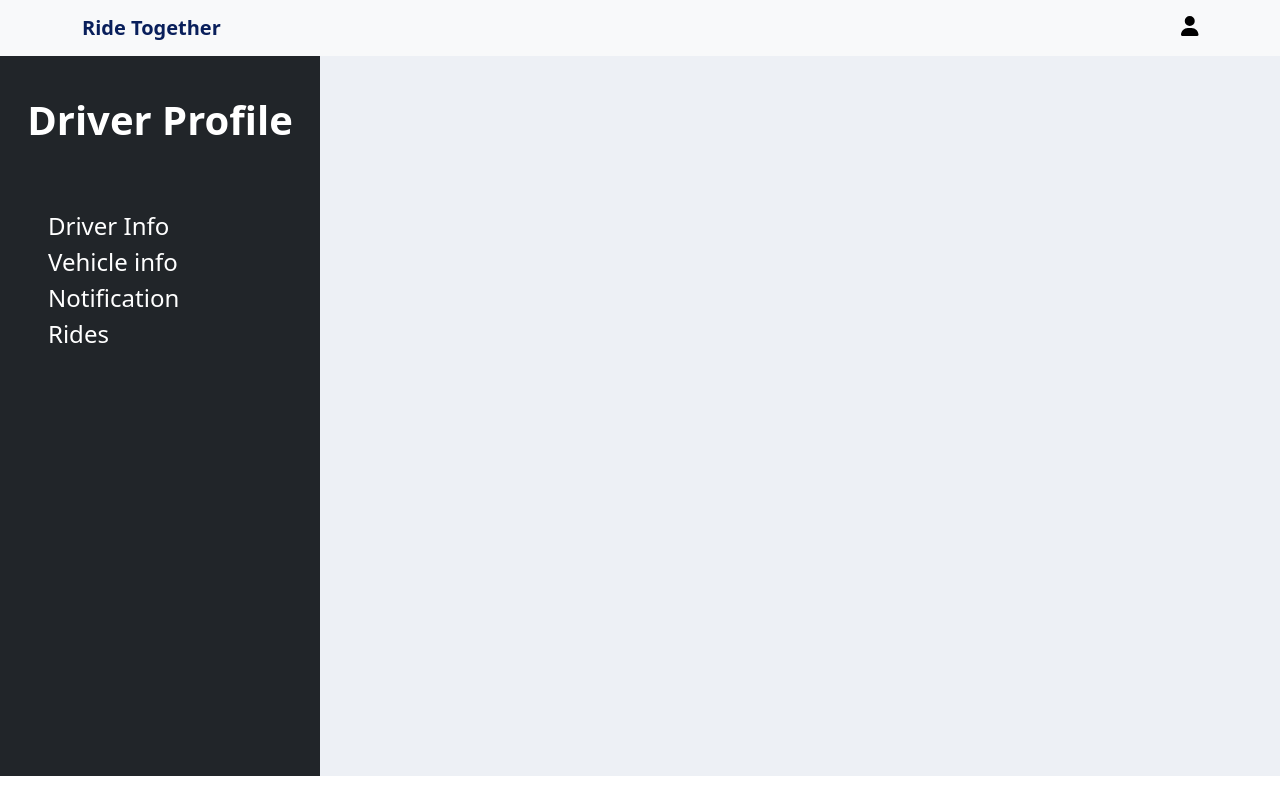
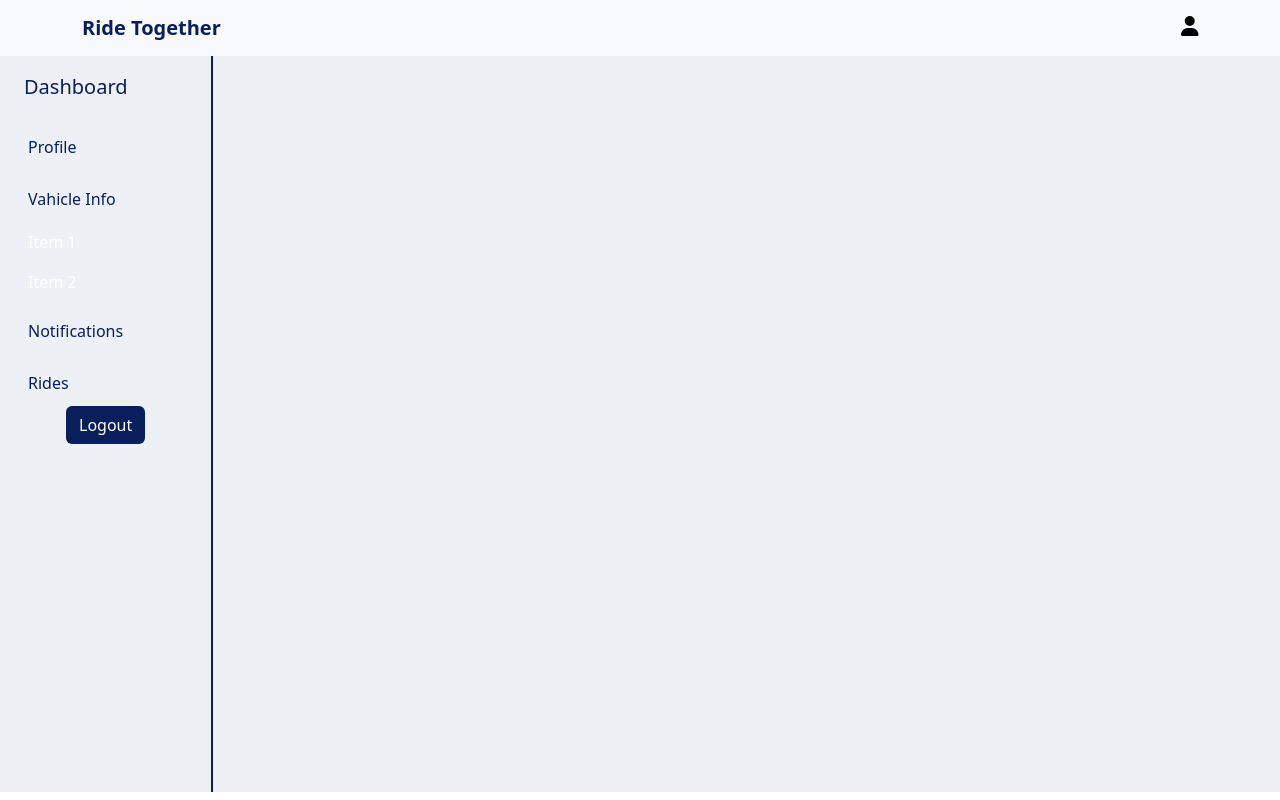
Before and after one commit to CodeWithMahad/rideTogether, a React (Create React App) app in the folder client/: page /DriverHome in a window 1280 px wide. Built offline with nearby package versions, Linux system fonts and the light colour scheme.

Commit message:
dont know

```diff
--- a/client/src/Components/DriverHome.js
+++ b/client/src/Components/DriverHome.js
@@ -8,8 +8,8 @@ export default function DriverHome() {
     return (
         <div>
             <Navbar links={[
-            ]} />
-            <div className="col-lg-3">
+             ]} />
+            <div className="">
                 <SideBar />
             </div>
         </div>
--- a/client/src/Components/HomePage.js
+++ b/client/src/Components/HomePage.js
@@ -44,7 +44,7 @@ export default function HomePage() {
             <div className='container' style={{ ...divStyle }}>
                 <div className="">
                     <div className="row ">
-                        <div className="col-lg-12 mt-2 text-center bg-black opacity-50">
+                        <div className="col-lg-12 mt-2 text-center bg-black opacity-50 ">
                             <h1 className="mt-4 pt-4 text-white display-8 opacity-100" style={{ color: '#091F5B' }}>WE CONNECT DRIVERS & PASSENGERS</h1>
                         </div>
                     </div>
--- a/client/src/Components/SideBar.js
+++ b/client/src/Components/SideBar.js
@@ -1,22 +1,50 @@
 import React from 'react'
 import { Link } from 'react-router-dom'
+import { useNavigate } from 'react-router-dom';
 
 const SideBar = () => {
+  const navigate = useNavigate();
+  const handleClick = () => {
+    navigate('/');
+  }
   return (
-    <div>
-        <div className="bg-dark" style={{height:'91vh'}}>
-            <h1 className="text-center display-6 fw-bold text-white mt-5 pt-5">
-                Driver Profile
-            </h1>
-            <div className='mt-5 pt-3 ms-5'>
-            <Link to={'/'} className='text-white fs-4 pt-5' style={{textDecoration:'none'}}>Driver Info</Link>
-            <br />
-            <Link className='text-white fs-4 pt-5' style={{textDecoration:'none'}}>Vehicle info</Link>
-            <br />
-            <Link className='text-white fs-4 pt-5' style={{textDecoration:'none'}}>Notification</Link>
-            <br />
-            <Link className='text-white fs-4' style={{textDecoration:'none'}}>Rides</Link>
-            </div>
+    <div className="container-fluid mt-5" style={{  }}>
+      <div className="row flex-nowrap">
+        <div className="col-auto col-md-3 col-xl-2 px-sm-2 px-0" style={{ borderRight: '2px solid #091F5B',height: '93vh' }}>
+          <div className="d-flex flex-column align-items-center align-items-sm-start px-3 pt-2 text-white">
+            <Link to='/' className="d-flex align-items-center pb-3 mb-md-0 me-md-auto  text-decoration-none" style={{ color: '#091F5B' }}>
+              <span className="fs-5 d-none d-sm-inline mt-3">Dashboard</span>
+            </Link>
+            <ul className="nav nav-pills flex-column mb-sm-auto mb-0 align-items-center align-items-sm-start" id="menu">
+              <li className="nav-item">
+                <Link to='/' className="nav-link align-middle px-0">
+                  <i className="fs-4 bi-house"></i> <span className="ms-1 d-none d-sm-inline text-decoration-none" style={{ color: '#091F5B' }}>Profile</span>
+                </Link>
+              </li>
+              <li>
+                <Link href="#submenu1" data-bs-toggle="collapse" className="nav-link px-0 align-middle">
+                  <i className="fs-4 bi-speedometer2"></i> <span className="ms-1 d-none d-sm-inline text-decoration-none" style={{ color: '#091F5B' }}>Vahicle Info</span> </Link>
+                <ul className="collapse show nav flex-column ms-1" id="submenu1" data-bs-parent="#menu">
+                  <li className="w-100">
+                    <Link to='/' className="nav-link px-0 text-white text-decoration-none"> <span className="d-none d-sm-inline">Item</span> 1 </Link>
+                  </li>
+                  <li>
+                    <Link to='/' className="nav-link px-0 text-white text-decoration-none"> <span className="d-none d-sm-inline">Item</span> 2 </Link>
+                  </li>
+                </ul>
+              </li>
+              <li>
+                <Link to='/' className="nav-link px-0 align-middle">
+                  <i className="fs-4 bi-table"></i> <span className="ms-1 d-none d-sm-inline text-decoration-none" style={{ color: '#091F5B' }}>Notifications</span></Link>
+              </li>
+              <li>
+                <Link href="#submenu3" data-bs-toggle="collapse" className="nav-link px-0 align-middle">
+                  <i className="fs-4 bi-grid"></i> <span className="ms-1 d-none d-sm-inline text-decoration-none" style={{ color: '#091F5B' }}>Rides</span> </Link>
+              </li>
+            </ul>
+              <button onClick={handleClick} type="submit" className="btn text-white mx-auto" style={{ backgroundColor: '#091F5B' }}>Logout</button>
+          </div>
+        </div>
       </div>
     </div>
   )
```
